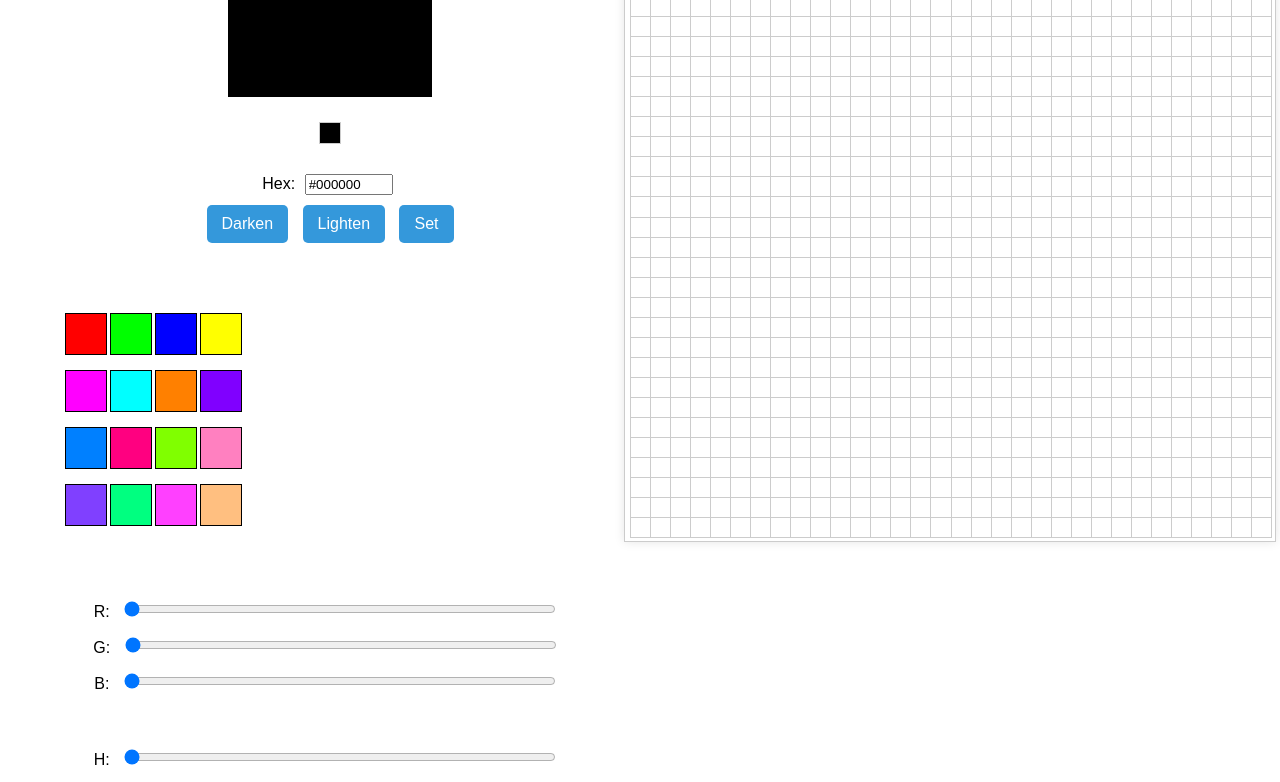
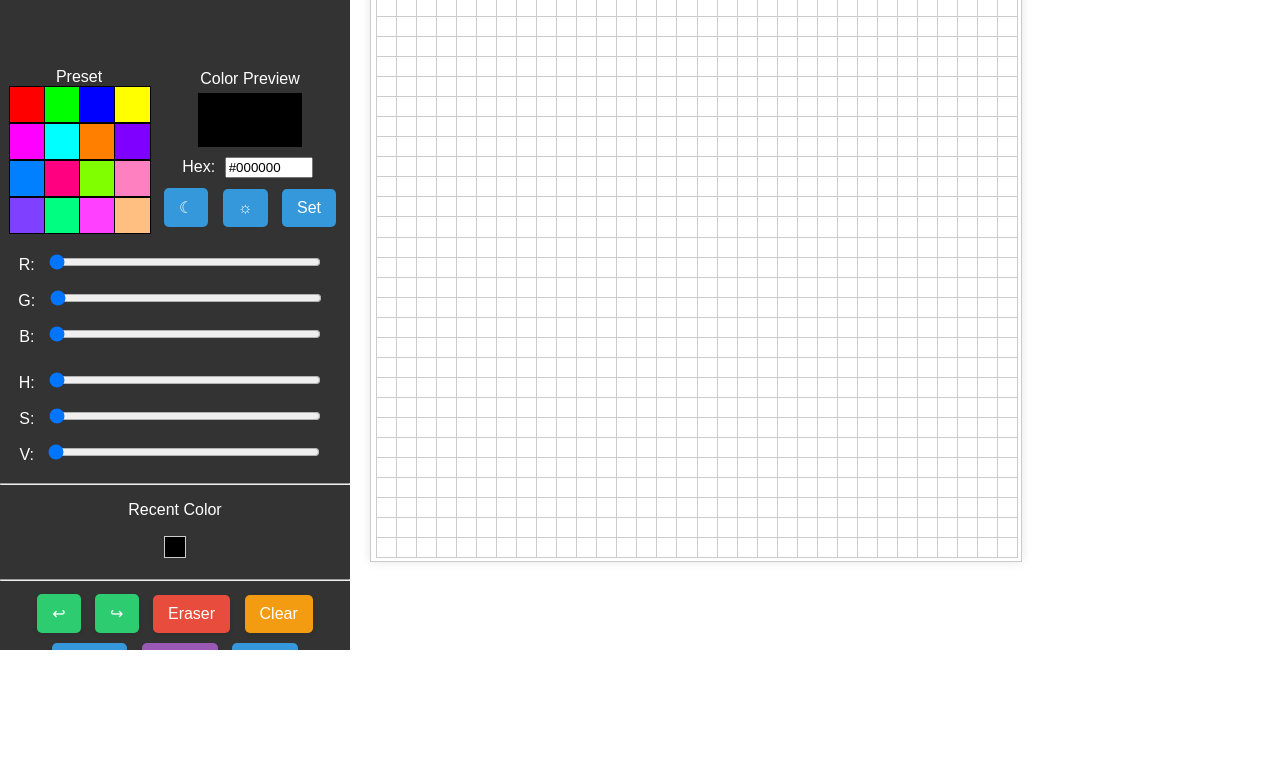
Before and after one commit to deemoe404/SimplePixelArt, a plain HTML site: page index.html in a window 1280 px wide. Shown: the part 150-932 px from the top of the page. After the commit the page ends 800 px from the top, so only its background shows below. Drawn offline with Linux system fonts and the light colour scheme.

Commit message:
added mobile support

```diff
--- a/assets/script.js
+++ b/assets/script.js
@@ -118,7 +118,7 @@ document.addEventListener("DOMContentLoaded", function () {
   // Update the color history
   function updateColorHistory(color) {
     colorHistory.unshift(color);
-    colorHistory = colorHistory.slice(0, 8);
+    colorHistory = colorHistory.slice(0, 9);
     displayColorHistory();
   }
 
@@ -569,3 +569,20 @@ presetColorButtons.forEach((button) => {
 
 // Initialize color display
 updateColorDisplay();
+
+const hamburger = document.getElementById('hamburger');
+const drawerMenu = document.getElementById('drawerMenu');
+
+hamburger.addEventListener('click', function () {
+  drawerMenu.classList.add('open');
+});
+
+function closeDrawerMenu() {
+  drawerMenu.classList.remove('open');
+}
+
+window.addEventListener('click', function (event) {
+  if (!drawerMenu.contains(event.target) && !hamburger.contains(event.target)) {
+    closeDrawerMenu();
+  }
+});
--- a/assets/style.css
+++ b/assets/style.css
@@ -1,12 +1,110 @@
 body {
   font-family: Arial, sans-serif;
   text-align: center;
-  margin: 20px;
-  overflow: hidden;
+  margin: 0;
+  padding: 0;
 }
 
 h1 {
   margin-bottom: 5px;
+}
+
+.color-window {
+  display: flex;
+  align-items: center;
+  justify-content: center;
+  flex-wrap: wrap;
+  flex-direction: row;
+  margin-top: 80px;
+}
+
+#drawerMenu {
+  background-color: #333;
+  color: #fff;
+  height: 100%;
+  width: 350px;
+  position: fixed;
+  top: 0;
+  left: -350px;
+  transition: left 0.3s ease-in-out;
+  overflow-y: auto;
+}
+
+#drawerMenu.open {
+  left: 0;
+}
+
+#drawerMenu ul {
+  list-style: none;
+  padding: 0;
+  margin: 20px;
+}
+
+#drawerMenu ul li {
+  margin-bottom: 10px;
+}
+
+#drawerMenu ul li a {
+  color: #fff;
+  text-decoration: none;
+}
+
+#hamburger {
+  position: fixed;
+  top: 20px;
+  left: 20px;
+  font-size: 48px;
+  cursor: pointer;
+  transition: opacity 0.3s ease;
+}
+
+#hamburger:hover {
+  opacity: 0.7;
+}
+
+/* Close button */
+#closeBtn {
+  position: relative;
+  font-size: 48px;
+  cursor: pointer;
+  opacity: 0;
+  transition: opacity 0.3s ease;
+  margin-top: 20px;
+  margin-left: 20px;
+}
+
+#drawerMenu.open #closeBtn {
+  opacity: 1;
+}
+
+/* Style for page content */
+#content {
+  padding: 20px;
+  padding-top: 60px;
+}
+
+@media screen and (max-width: 767px) {
+  #drawerMenu.open {
+    width: 100%;
+  }
+
+  #content {
+    margin-left: 0;
+  }
+}
+
+@media screen and (min-width: 768px) {
+  #hamburger {
+    display: none;
+  }
+
+  #drawerMenu {
+    left: 0;
+  }
+
+  #content {
+    margin-left: 350px;
+  }
 }
 
 /* Styles for desktop devices */
@@ -23,7 +121,7 @@ h1 {
   }
 
   .control-buttons {
-    display: flex;
+    display: wrap;
     justify-content: center;
     margin-bottom: 20px;
   }
@@ -37,8 +135,7 @@ h1 {
 /* Styles for mobile devices */
 @media (max-width: 767px) {
   .canvas {
-    width: 90vw;
-    height: 90vw;
+    width: 100%;
   }
 
   .canvas-container {
@@ -95,7 +192,7 @@ textarea {
 .color-history-item {
   width: 20px;
   height: 20px;
-  margin: 5px;
+  margin: 1px;
   cursor: pointer;
   border: 1px solid #ccc;
   transition: transform 0.3s;
@@ -227,9 +324,9 @@ button#export-png-button:hover {
 }
 
 #colorDisplay {
-  width: 200px;
-  height: 100px;
-  margin: 20px auto;
+  width: 100px;
+  height: 50px;
+  margin: 5px auto;
   border: 2px solid #000;
 }
 
@@ -244,18 +341,18 @@ input[type="text"] {
 }
 
 .presetColor {
-  width: 40px;
-  height: 40px;
-  margin: 5px;
+  width: 35px;
+  height: 35px;
+  margin: 0px;
   border: 1px solid #000;
   cursor: pointer;
 }
 
 .colorGrid {
   display: grid;
-  grid-template-columns: repeat(4, 40px);
-  gap: 5px;
-  margin: 20px auto;
+  grid-template-columns: repeat(4, 35px);
+  gap: 0px;
+  margin: 0px;
 }
 
 .container {
@@ -269,7 +366,7 @@ input[type="text"] {
   /* Adjust the minimum width as needed */
   box-sizing: border-box;
   border: 0px solid #ccc;
-  padding: 20px;
+  padding: 5px;
 }
 
 @media (max-width: 600px) {
--- a/index.html
+++ b/index.html
@@ -1,30 +1,26 @@
 <!DOCTYPE html>
-<html>
+<html lang="en">
 
 <head>
+  <meta charset="UTF-8">
+  <meta name="viewport" content="width=device-width, initial-scale=1.0">
   <title>Simple Pixel Art</title>
   <link rel="stylesheet" type="text/css" href="assets/style.css">
 </head>
 
 <body>
-  <div class="container">
-    <div class="panel" id="controlPanel">
+  <div id="hamburger">&#9776;</div>
+
+
+  <!-- Menu -->
+  <div id="drawerMenu">
+    <div id="closeBtn" onclick="closeDrawerMenu()">&times;</div>
     <h1>Simple Pixel Art</h1>
-      <div class="container">
-        <div class="panel" id="controlPanel">
-          <div id="colorDisplay"></div>
-          <div class="color-history" id="color-history">
-            <!-- Color history will be displayed here -->
-          </div>
-          <label for="hexInput">Hex:</label>
-          <input type="text" id="hexInput" placeholder="Hex">
-          <br>
-          <button id="darkenBtn">Darken</button>
-          <button id="lightenBtn">Lighten</button>
-          <button id="setColor">Set</button>
-        </div>
-        <div class="panel" id="contentPanel">
+
+    <div class="color-window">
       <!-- Predefined colors buttons -->
+      <div style="margin: 5px;">
+        <legend>Preset</legend>
         <div class="colorGrid">
           <div class="presetColor" style="background-color: #ff0000" data-color="#ff0000"></div>
           <div class="presetColor" style="background-color: #00ff00" data-color="#00ff00"></div>
@@ -43,6 +39,18 @@
           <div class="presetColor" style="background-color: #ff40ff" data-color="#ff40ff"></div>
           <div class="presetColor" style="background-color: #ffbf80" data-color="#ffbf80"></div>
         </div>
+      </div>
+
+      <!-- Color Preview -->
+      <div style="margin: 5px;">
+        <legend>Color Preview</legend>
+        <div id="colorDisplay"></div>
+        <label for="hexInput">Hex:</label>
+        <input type="text" id="hexInput" placeholder="Hex">
+        <br>
+        <button id="darkenBtn">&#x263E</button>
+        <button id="lightenBtn">&#x263C</button>
+        <button id="setColor">Set</button>
       </div>
     </div>
 
@@ -73,9 +81,18 @@
       </div>
     </div>
 
+    <hr>
+
+    <p>Recent Color</p>
+    <div class="color-history" id="color-history">
+      <!-- Color history will be displayed here -->
+    </div>
+
+    <hr>
+
     <div class="control-buttons">
-        <button id="undo-button">Undo</button>
-        <button id="redo-button">Redo</button>
+      <button id="undo-button">&#x21A9</button>
+      <button id="redo-button">&#x21AA</button>
 
       <button id="eraser-button">Eraser</button>
       <button id="clear-button">Clear</button>
@@ -88,20 +105,15 @@
 
     <textarea id="import-export-text" rows="5" cols="30" placeholder="Enter imported JSON text here"></textarea>
   </div>
-    <div class="panel" id="contentPanel">
-      <div class="canvas-container">
+
+  <!-- Content -->
+  <div id="content">
     <div class="canvas" id="pixel-canvas">
       <!-- Pixel art will be displayed here -->
     </div>
   </div>
-    </div>
-  </div>
 
   <script src="assets/script.js"></script>
-
-  <script>
-
-  </script>
 </body>
 
 </html>
```
Lines whose indentation alone changed are shown as unchanged.
